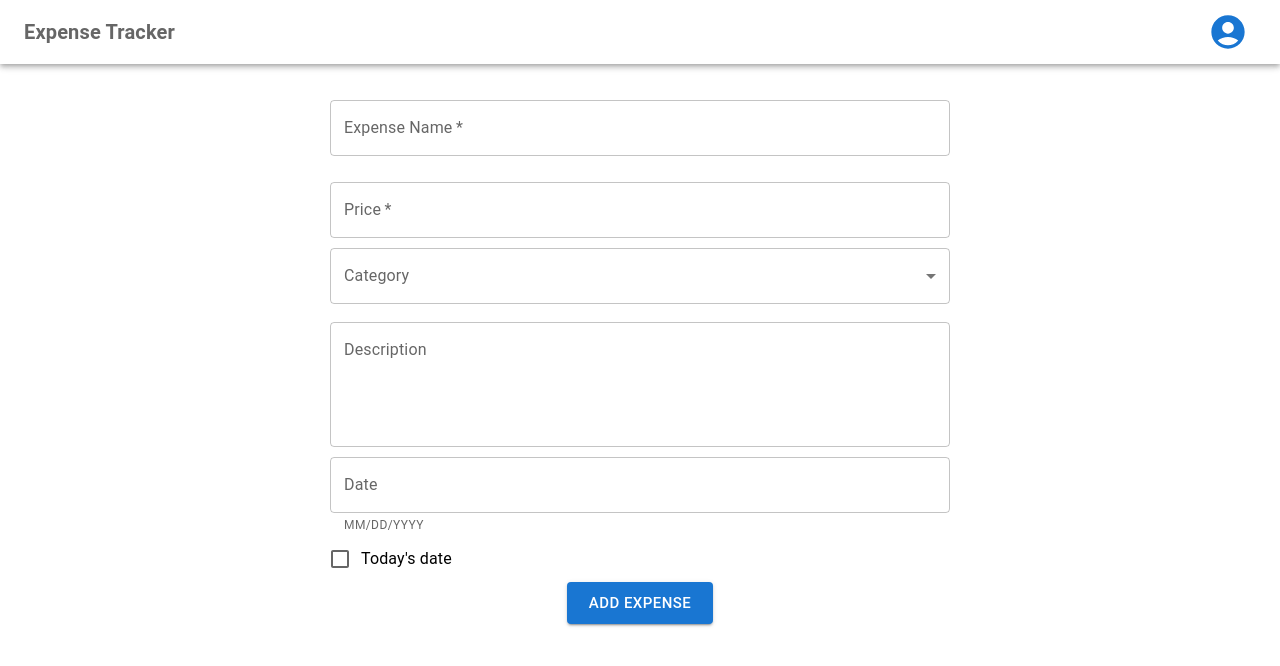
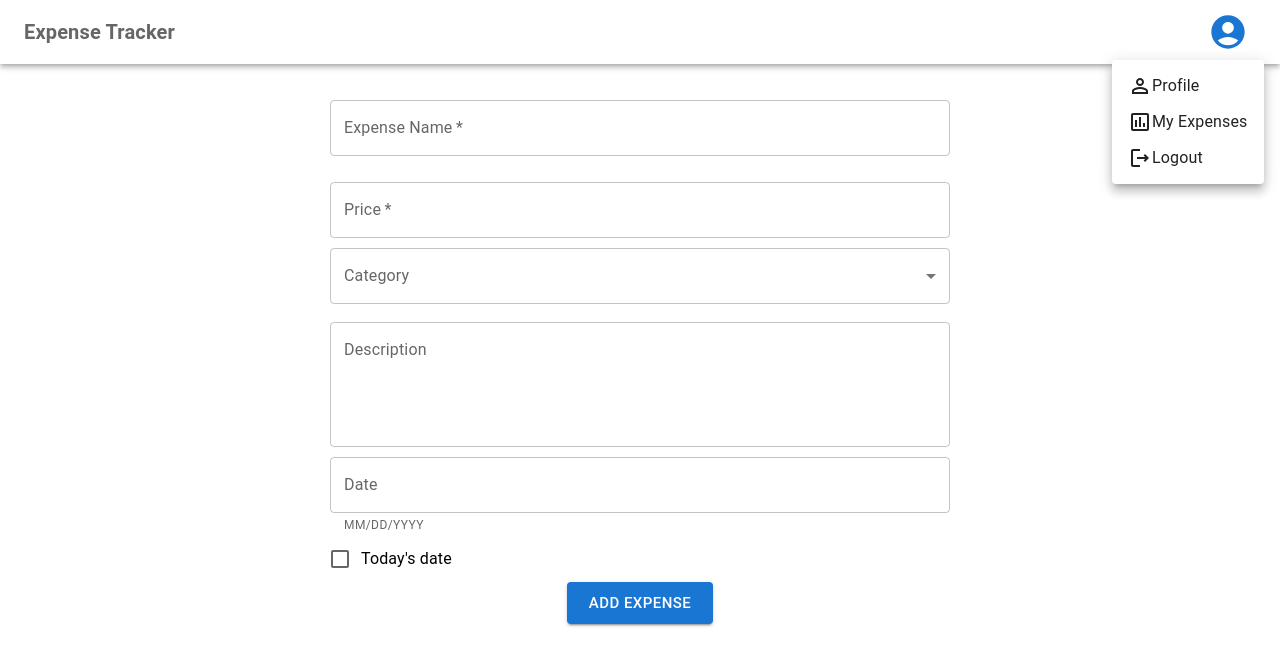
Before and after one commit to siddharthgarewal/Expense-Tracker, a React (Create React App) app: page / in a window 1280 px wide. Both pictures are taken after a click on the button 1228 px from the left and 32 px from the top of the page. Shown: the top 666 px of the page. Built offline with nearby package versions, Linux system fonts and the light colour scheme.

Commit message:
feat: user action on avatar

```diff
--- a/src/components/header/Header.tsx
+++ b/src/components/header/Header.tsx
@@ -1,7 +1,28 @@
-import { AppBar, Toolbar, Typography, Box, IconButton } from "@mui/material";
+import { useState } from "react";
+import {
+  AppBar,
+  Toolbar,
+  Typography,
+  Box,
+  IconButton,
+  Menu,
+  MenuItem,
+} from "@mui/material";
 import AccountCircleIcon from "@mui/icons-material/AccountCircle";
+import PermIdentityOutlinedIcon from "@mui/icons-material/PermIdentityOutlined";
+import LogoutOutlinedIcon from "@mui/icons-material/LogoutOutlined";
+import AssessmentOutlinedIcon from "@mui/icons-material/AssessmentOutlined";
 
 function Header() {
+  const [anchorEl, setAnchorEl] = useState<null | HTMLElement>(null);
+  const open = Boolean(anchorEl);
+  const handleClick = (event: React.MouseEvent<HTMLButtonElement>) => {
+    setAnchorEl(event.currentTarget);
+  };
+  const handleClose = () => {
+    setAnchorEl(null);
+  };
+
   return (
     <AppBar position="static" sx={{ backgroundColor: "white" }}>
       <Toolbar>
@@ -14,10 +35,38 @@
           Expense Tracker
         </Typography>
         <Box sx={{ flexGrow: 1 }} />
-        {/* <IconButton color="inherit">Your Search Icon</IconButton> */}
-        <IconButton color="primary">
+        <IconButton
+          color="primary"
+          id="basic-button"
+          aria-controls={open ? "basic-menu" : undefined}
+          aria-haspopup="true"
+          aria-expanded={open ? "true" : undefined}
+          onClick={handleClick}
+        >
           <AccountCircleIcon sx={{ height: "2.5rem", width: "2.5rem" }} />
         </IconButton>
+        <Menu
+          id="basic-menu"
+          anchorEl={anchorEl}
+          open={open}
+          onClose={handleClose}
+          MenuListProps={{
+            "aria-labelledby": "basic-button",
+          }}
+        >
+          <MenuItem onClick={handleClose}>
+            <PermIdentityOutlinedIcon />
+            Profile
+          </MenuItem>
+          <MenuItem onClick={handleClose}>
+            <AssessmentOutlinedIcon />
+            My Expenses
+          </MenuItem>
+          <MenuItem onClick={handleClose}>
+            <LogoutOutlinedIcon />
+            Logout
+          </MenuItem>
+        </Menu>
       </Toolbar>
     </AppBar>
   );
```
